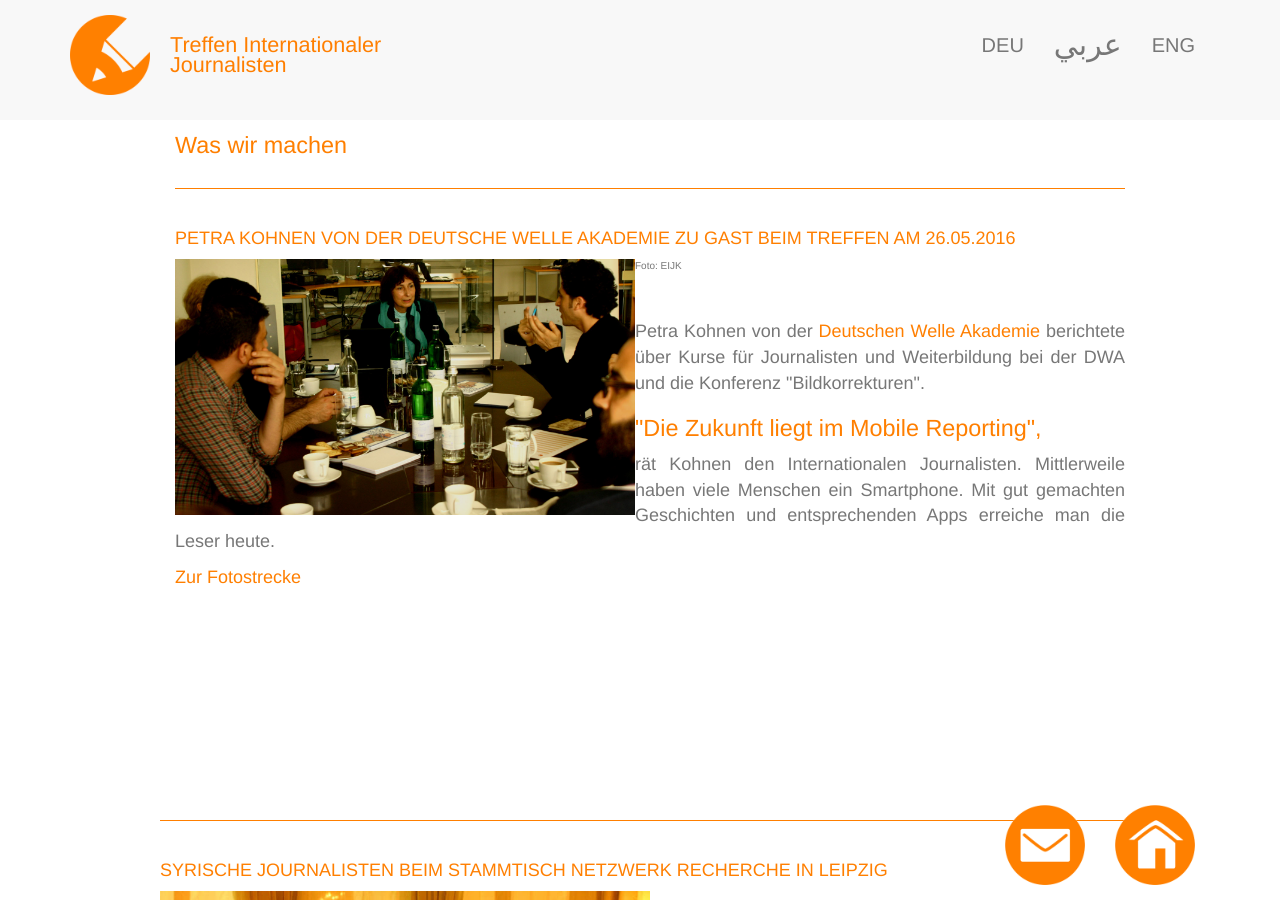
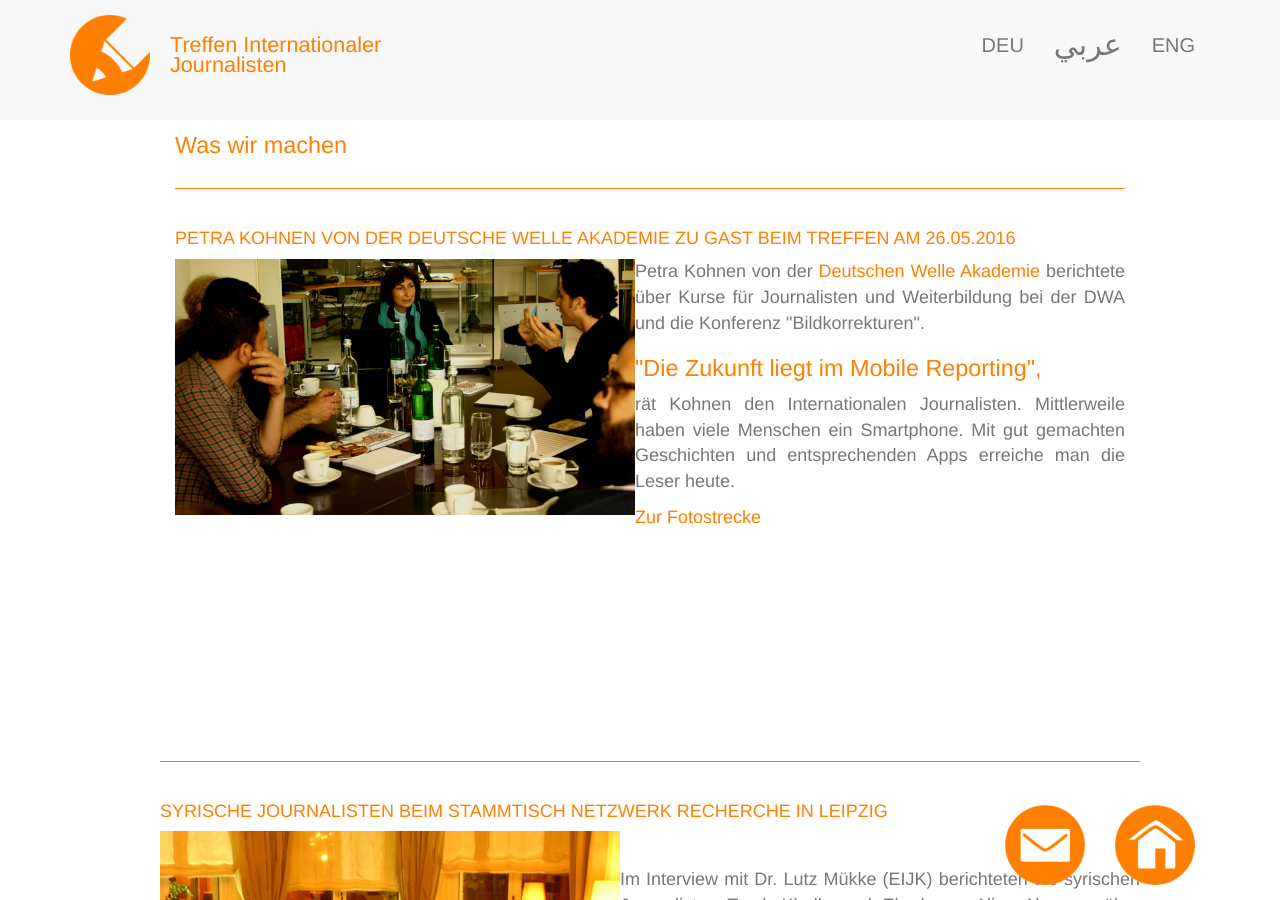
Before and after one commit to EIJC/TIJ, a Jekyll site: the page built from de.html, in a window 1280 px wide and 900 px high, scrolled down 1759 px. Built offline with Jekyll 4.4.1, drawn with Linux system fonts in a browser that asks for light colours; nearby versions of some CDN libraries.

Commit message:
Update de.html

```diff
--- a/de.html
+++ b/de.html
@@ -100,8 +100,7 @@ language: de
 	<a href="{{ site.base_url }}/2016/05/26/dwa.html" >
 	   <img class="img-responsive" alt="Petra Kohnen (Deutsche Welle Akademie)" src="{{ site.base_url }}/images/2016-05-26_TS_02.jpg">
 	</a>
-	<p class="p-pic">Foto: EIJK</p>
-	<p>&nbsp;</p>
+
 	<p style="text-align: justify;">Petra Kohnen von der <a href="{{ site.base_url }}/2016/05/26/dwa.html" target="_blank">Deutschen Welle Akademie</a> berichtete über Kurse für Journalisten und Weiterbildung bei der DWA und die Konferenz "Bildkorrekturen".</p>
 	<h1>"Die Zukunft liegt im Mobile Reporting",</h1> <p style="text-align: justify;">rät Kohnen den Internationalen Journalisten. Mittlerweile haben viele Menschen ein Smartphone. Mit gut gemachten Geschichten und entsprechenden Apps erreiche man die Leser heute.</p>
   	<a href="{{ site.base_url }}/2016/05/26/dwa.html">Zur Fotostrecke</a>
@@ -111,7 +110,7 @@ language: de
  <div class="container-fluid">
 	<div class="divider-small"></div>
 	<h2>Syrische Journalisten beim Stammtisch Netzwerk Recherche in Leipzig</h2>
-	<a href="{{ site.base_url }}/2015/10/29/nr-stammtisch.html"><img class="img-responsive" src="{{ site.base_url }}/images/2015-10-29_NR_1.jpg" style= "float: left; margin-right: 30px; margin-bottom: 5px; max-width:50%; " /></a>
+	<a href="{{ site.base_url }}/2015/10/29/nr-stammtisch.html"><img class="img-responsive" src="{{ site.base_url }}/images/2015-10-29_NR_1.jpg"  /></a>
 	<p>&nbsp;</p>
 	<p style="text-align: justify;">Im Interview mit Dr. Lutz Mükke (EIJK) berichteten die syrischen Journalisten Tarek Khello und Ebraheem Alisa Algasam über Gefahren für Journalisten im Kriegsgebiet Syrien, ihre Wahrnehmung der Berichterstattung hiesiger Medien über Geflüchtete und ihre Zukunftsperspektiven in Deutschland.</p>
 	<a href="{{ site.base_url }}/2015/10/29/nr-stammtisch.html">Zur Fotostrecke</a>
```
